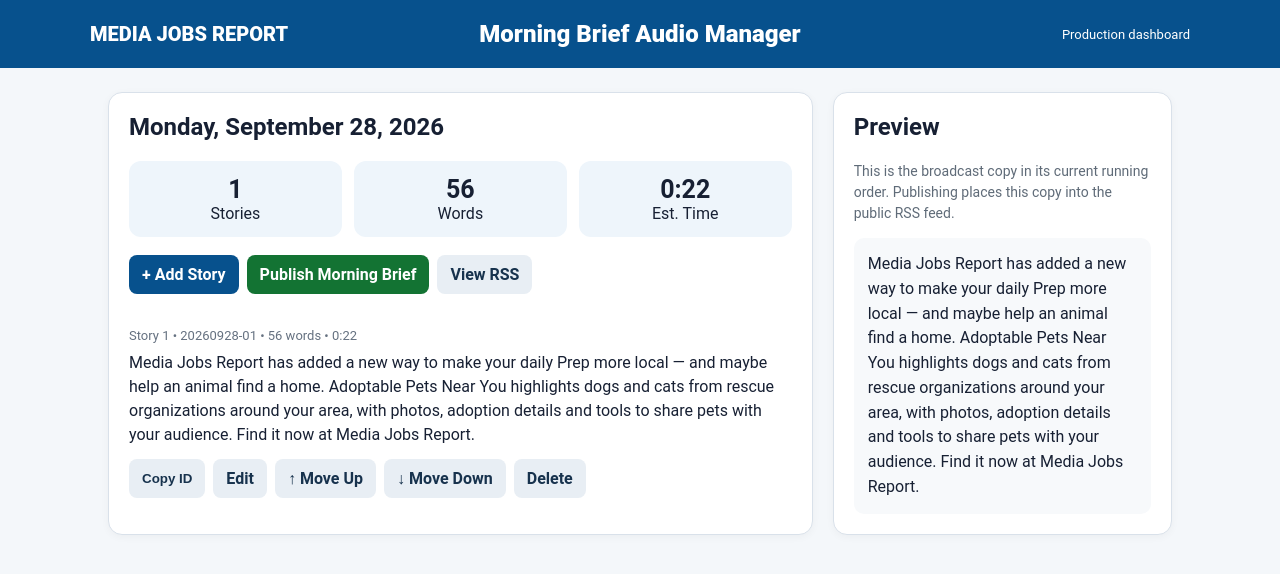
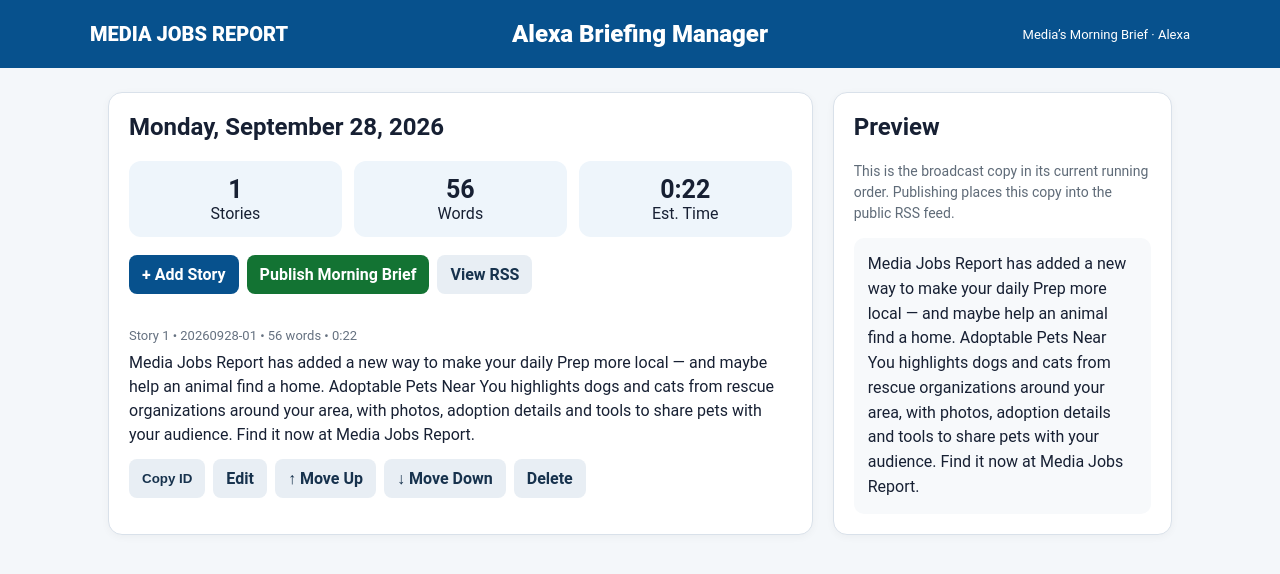
Before and after one commit to Mediajobsreport/mjr-morning-brief-audio, a plain HTML site: page index.html in a window 1280 px wide. Drawn offline with Linux system fonts and the light colour scheme.

Commit message:
Rename audio dashboard to MJR Alexa Briefing Manager

```diff
--- a/index.html
+++ b/index.html
@@ -3,7 +3,7 @@
 <head>
 <meta charset="utf-8">
 <meta name="viewport" content="width=device-width,initial-scale=1">
-<title>MJR Morning Brief Audio Manager</title>
+<title>MJR Alexa Briefing Manager</title>
 <style>
 :root{font-family:Roboto,Arial,sans-serif;color:#172033;background:#f4f7fa}
 *{box-sizing:border-box}body{margin:0}.top{background:#07518d;color:#fff;padding:20px 24px}.topin{max-width:1100px;margin:auto;display:grid;grid-template-columns:1fr auto 1fr;align-items:center;gap:16px}.brand{font-weight:900;font-size:20px}.title{text-align:center;font-size:24px;font-weight:800}.privacy{text-align:right;font-size:13px}
@@ -12,7 +12,7 @@
 </style>
 </head>
 <body>
-<header class="top"><div class="topin"><div class="brand">MEDIA JOBS REPORT</div><div class="title">Morning Brief Audio Manager</div><div class="privacy">Production dashboard</div></div></header>
+<header class="top"><div class="topin"><div class="brand">MEDIA JOBS REPORT</div><div class="title">Alexa Briefing Manager</div><div class="privacy">Media’s Morning Brief · Alexa</div></div></header>
 <main>
 <div class="grid">
 <section class="card">
```
